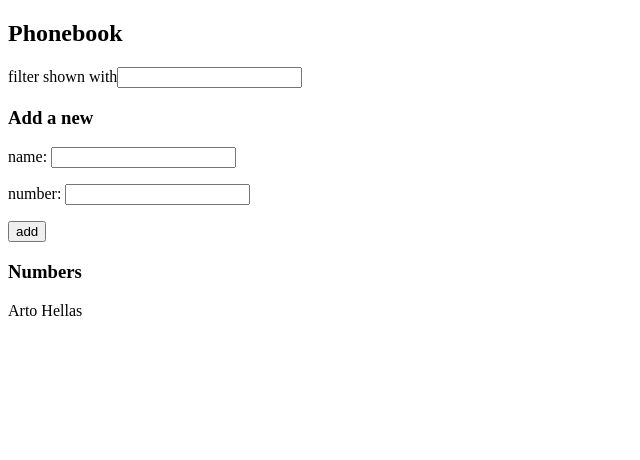
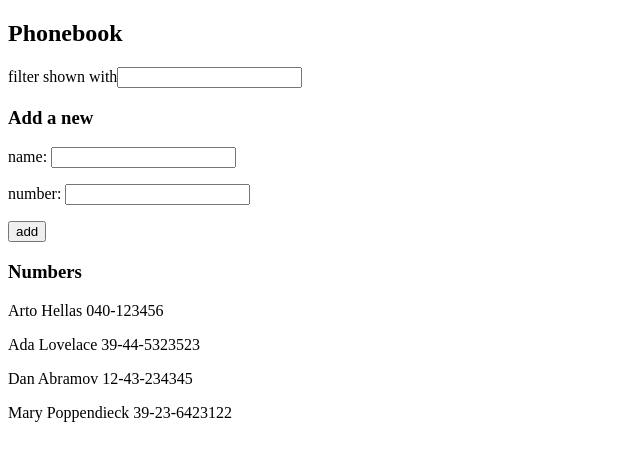
Before and after one commit to justindho/fullStackOpen-2023, a React (Create React App) app in the folder part2/phonebook/: page / in a window 1280 px wide. Shown: the top 460 px of the page, without its empty margins (0-640 px from the left). Built offline with nearby package versions, Linux system fonts and the light colour scheme; data requests are answered from the project's data file.

Commit message:
Add exercise 2.11

```diff
--- /dev/null
+++ b/part2/phonebook/db.json
@@ -0,0 +1,24 @@
+{
+  "persons":[
+    {
+      "name": "Arto Hellas",
+      "number": "040-123456",
+      "id": 1
+    },
+    {
+      "name": "Ada Lovelace",
+      "number": "39-44-5323523",
+      "id": 2
+    },
+    {
+      "name": "Dan Abramov",
+      "number": "12-43-234345",
+      "id": 3
+    },
+    {
+      "name": "Mary Poppendieck",
+      "number": "39-23-6423122",
+      "id": 4
+    }
+  ]
+}
--- a/part2/phonebook/src/App.js
+++ b/part2/phonebook/src/App.js
@@ -1,4 +1,6 @@
-import { useState } from 'react'
+import { useState, useEffect } from 'react'
+import axios from 'axios'
+
 import Persons from './components/Persons'
 import Filter from './components/Filter'
 import PersonForm from './components/PersonForm'
@@ -10,6 +12,13 @@
   const [newName, setNewName] = useState('')
   const [newNumber, setNewNumber] = useState('')
   const [newFilter, setNewFilter] = useState('')
+
+  // get data from server
+  useEffect(() => {
+    axios
+      .get('http://localhost:3001/persons')
+      .then(response => setPersons(response.data))
+  }, [])
 
   const handleNameChange = (event) => {
     setNewName(event.target.value)
```
Also changed, not shown: part2/phonebook/package.json (+6 -1 lines), 1 other file (tests, documents, lock files or other folders).
